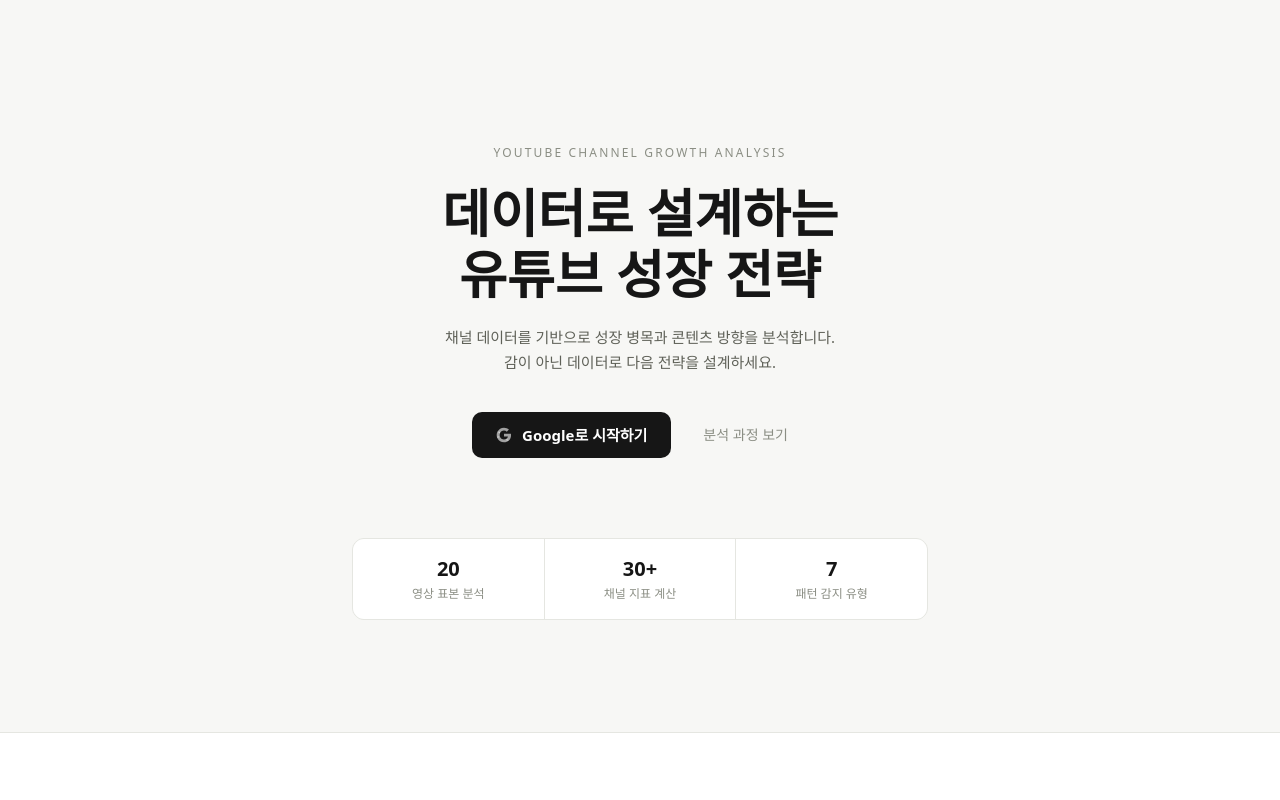
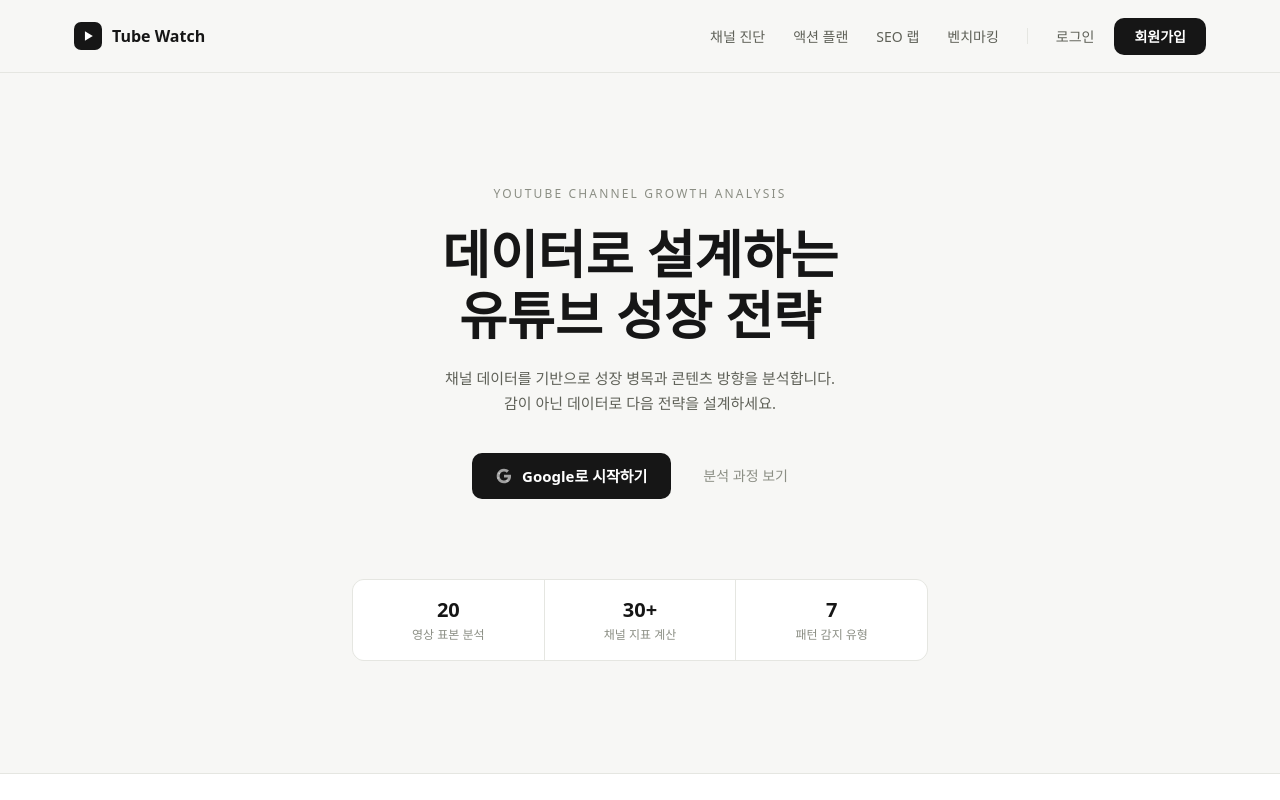
Before and after one commit to nudgefilm/tubewatch, a Next.js app: page / in a window 1280 px wide. Shown: the top 800 px of the page. Built offline with nearby package versions, Linux system fonts and the light colour scheme; no server answers.

Commit message:
Add landing header navigation with menu and tooltips

```diff
--- a/src/app/page.tsx
+++ b/src/app/page.tsx
@@ -1,4 +1,5 @@
 import { createClient } from "@/lib/supabase/server";
+import LandingHeader from "@/components/landing/LandingHeader";
 import Hero from "@/components/landing/Hero";
 import ProblemSection from "@/components/landing/ProblemSection";
 import HowItWorks from "@/components/landing/HowItWorks";
@@ -20,6 +21,7 @@ export default async function LandingPage(): Promise<JSX.Element> {
 
   return (
     <main className="min-h-screen bg-[#f7f7f5]">
+      <LandingHeader />
       <Hero isAuthenticated={isAuthenticated} />
       <ProblemSection />
       <HowItWorks />
--- a/src/components/landing/Hero.tsx
+++ b/src/components/landing/Hero.tsx
@@ -7,7 +7,7 @@ type HeroProps = {
 
 export default function Hero({ isAuthenticated = false }: HeroProps): JSX.Element {
   return (
-    <section className="bg-[#f7f7f5] pb-20 pt-28 sm:pb-28 sm:pt-36">
+    <section className="bg-[#f7f7f5] pb-20 pt-20 sm:pb-28 sm:pt-28">
       <div className="mx-auto max-w-[1100px] px-6">
         <div className="mx-auto max-w-2xl text-center">
           <p className="mb-5 text-[12px] font-medium uppercase tracking-[0.18em] text-[#8b8e84]">
--- /dev/null
+++ b/src/components/landing/LandingHeader.tsx
@@ -0,0 +1,97 @@
+"use client";
+
+import Link from "next/link";
+
+const NAV_ITEMS = [
+  {
+    label: "채널 진단",
+    tooltip: "🔒 내 채널, 지금 몇점일까?",
+  },
+  {
+    label: "액션 플랜",
+    tooltip: "🔒 그래서 오늘 뭐하면 돼?",
+  },
+  {
+    label: "SEO 랩",
+    tooltip: "🔒 조회수 터지는 태그 좀 알려줘",
+  },
+  {
+    label: "벤치마킹",
+    tooltip: "🔒 잘 나가는 쟤는 비결이 뭐야?",
+  },
+];
+
+export default function LandingHeader(): JSX.Element {
+  return (
+    <header className="border-b border-[#e5e6e1] bg-[#f7f7f5]">
+      <div className="mx-auto flex h-[72px] max-w-[1180px] items-center justify-between px-6">
+        {/* Logo */}
+        <Link href="/" className="flex items-center gap-2.5">
+          <svg
+            width="28"
+            height="28"
+            viewBox="0 0 32 32"
+            fill="none"
+            aria-hidden="true"
+          >
+            <rect width="32" height="32" rx="8" fill="#161616" />
+            <path
+              d="M12.5 10.5v11l9-5.5-9-5.5z"
+              fill="#fff"
+            />
+          </svg>
+          <span className="text-[16px] font-semibold text-[#161616]">
+            Tube Watch
+          </span>
+        </Link>
+
+        {/* Nav */}
+        <nav className="hidden items-center gap-1 md:flex">
+          {NAV_ITEMS.map((item) => (
+            <div key={item.label} className="group relative">
+              <button
+                type="button"
+                className="rounded-lg px-3 py-2 text-[14px] font-medium text-[#5f6158] transition hover:text-[#161616]"
+              >
+                {item.label}
+              </button>
+
+              {/* Tooltip */}
+              <div className="pointer-events-none absolute left-1/2 top-full z-50 mt-1.5 -translate-x-1/2 opacity-0 transition-all duration-150 ease-out group-hover:pointer-events-auto group-hover:translate-y-0 group-hover:opacity-100 translate-y-1">
+                <div className="whitespace-nowrap rounded-lg border border-[#e5e6e1] bg-white px-3 py-1.5 text-[12px] text-[#5f6158]">
+                  {item.tooltip}
+                </div>
+              </div>
+            </div>
+          ))}
+
+          <div className="ml-3 h-4 w-px bg-[#e5e6e1]" />
+
+          <Link
+            href="/login"
+            className="ml-3 rounded-lg px-3 py-2 text-[14px] font-medium text-[#5f6158] transition hover:text-[#161616]"
+          >
+            로그인
+          </Link>
+
+          <Link
+            href="/login"
+            className="ml-1 rounded-[10px] bg-[#161616] px-5 py-2 text-[14px] font-semibold text-white transition hover:bg-[#2a2a2a]"
+          >
+            회원가입
+          </Link>
+        </nav>
+
+        {/* Mobile: minimal */}
+        <div className="flex items-center gap-2 md:hidden">
+          <Link
+            href="/login"
+            className="rounded-[10px] bg-[#161616] px-4 py-2 text-[13px] font-semibold text-white transition hover:bg-[#2a2a2a]"
+          >
+            시작하기
+          </Link>
+        </div>
+      </div>
+    </header>
+  );
+}
```
